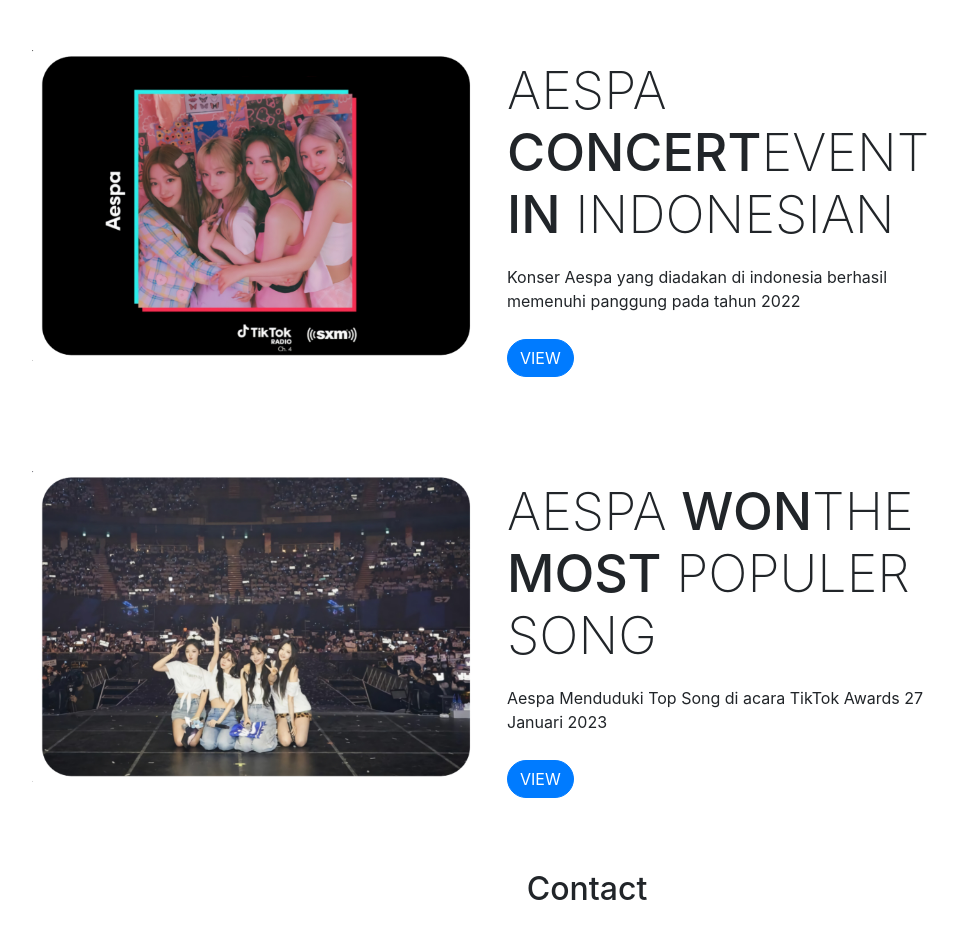
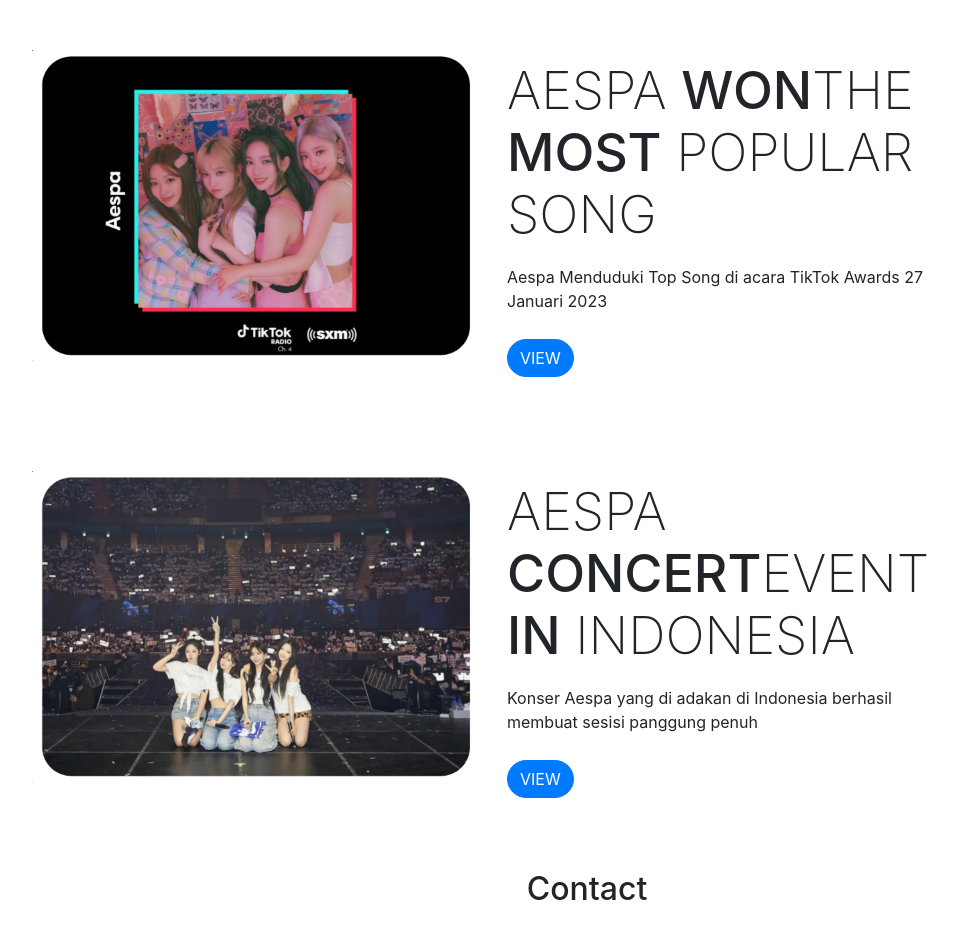
Before and after one commit to slizeroll/SM-Ent-x-Ardsnow, a plain HTML site: page index.html in a window 1280 px wide. Shown: the part 1220-2157 px from the top of the page, without its empty margins (53-1011 px from the left). Drawn offline with nearby package versions, Linux system fonts and the light colour scheme.

Commit message:
Update index.html

```diff
--- a/index.html
+++ b/index.html
@@ -84,16 +84,16 @@
       <img src="img/aespaAbout2.jpg" alt="groupidol" class="img-fluid" width="550">
     </div>
     <div class="col-lg-5 pb-4">
-      <h3>Aespa <span>Concert</span>Event<br><span>In</span> Indonesian</h3>
-      <p>Konser Aespa yang diadakan di indonesia berhasil memenuhi panggung pada tahun 2022</p>
+      <h3>Aespa <span>Won</span>The<br><span>Most</span> Popular Song</h3>
+      <p>Aespa Menduduki Top Song di acara TikTok Awards 27 Januari 2023</p>
       <a href="#" class="btn btn-primary timbel">View</a>
     </div>
     <div class="col-lg-5">
       <img src="img/aespaAbout3.jpg" alt="groupidol" class="img-fluid" width="550">
     </div>
     <div class="col-lg-5 pb-4">
-      <h3>Aespa <span>Won</span>The<br><span>Most</span> Populer Song</h3>
-      <p>Aespa Menduduki Top Song di acara TikTok Awards 27 Januari 2023</p>
+      <h3>Aespa <span>Concert</span>Event<br><span>In</span> Indonesia</h3>
+      <p>Konser Aespa yang di adakan di Indonesia berhasil membuat sesisi panggung penuh</p>
       <a href="#" class="btn btn-primary timbel">View</a>
     </div>
   </div>
```
